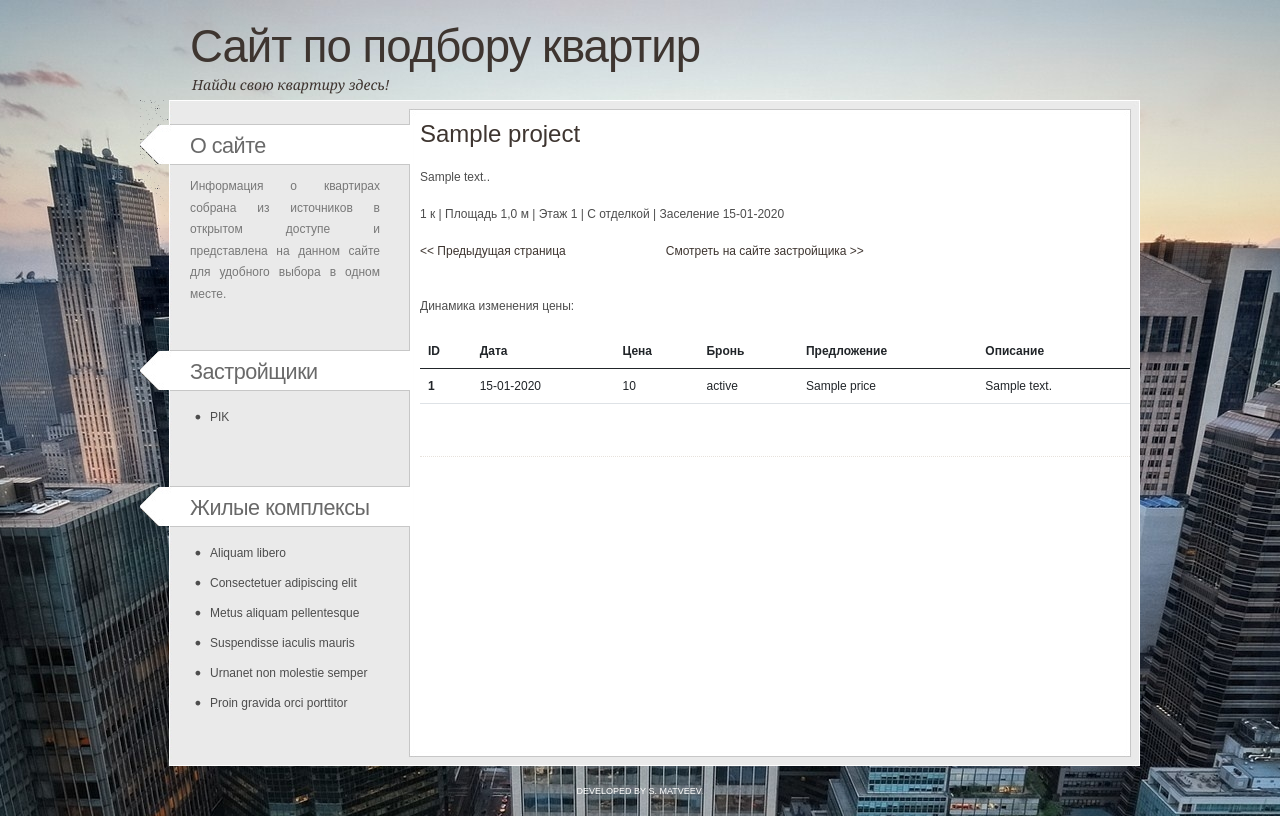
After one commit to darkus007/FlatsWebsite, a Django app: page /flat/1/ in a window 1280 px wide. The commit adds this page. Run offline with Django 4.2, Linux system fonts and the light colour scheme; tables that the repository leaves empty hold one stand-in row (values such as "Sample post").

Commit message:
Добавлены главная страница (ListView), страница квартиры (DetailView). Переделан шаблон, увеличен блок content за счет боковой панели.

```diff
--- a/website/flats/models.py
+++ b/website/flats/models.py
@@ -1,4 +1,5 @@
 from django.db import models
+from django.urls import reverse
 
 
 class Projects(models.Model):
@@ -36,6 +37,9 @@ class Flats(models.Model):
 
     project = models.ForeignKey('Projects', on_delete=models.PROTECT)
 
+    def get_absolute_url(self):
+        return reverse('flat-detail', kwargs={'flatid': self.pk})
+
     class Meta:
         verbose_name_plural = 'Квартиры'
         verbose_name = 'Квартира'
--- a/website/flats/static/flats/css/style.css
+++ b/website/flats/static/flats/css/style.css
@@ -40,12 +40,14 @@ p, ul, ol {
 ul, ol {
 }
 
-a {
+a, a:not([href]):not([class]) {
 	text-decoration: none;
 	color: #3E3530;
 }
 
-a:hover {
+a:hover, a:not([href]):not([class]):hover {
+    color: #3E3530;
+    cursor: pointer;
 }
 
 #wrapper {
@@ -87,14 +89,14 @@ a:hover {
 	padding: 0px 0 0 2px;
 	font: normal 14px Georgia, "Times New Roman", Times, serif;
 	font-style: italic;
-	color: #000000;
+	color: #3E3530;
 }
 
 #logo a {
 	border: none;
 	background: none;
 	text-decoration: none;
-	color: #000000;
+	color: #3E3530;
 }
 
 /* Search */
@@ -184,23 +186,23 @@ a:hover {
 #page {
 	width: 1000px;
 	margin: 0 auto;
-	background: url('../images/img04.png') repeat-y left top;
+	background: url('../images/img041.png') repeat-y left top;
 	padding: 0px;
 }
 
 #page-bgtop {
-	background: url('../images/img03.png') no-repeat left top;
+	background: url('../images/img031.png') no-repeat left top;
 }
 
 #page-bgbtm {
-	background: url('../images/img05.pmg') no-repeat left bottom;
+	background: url('../images/img051.png') no-repeat left bottom;
 }
 
 /* Content */
 
 #content {
 	float: right;
-	width: 620px;
+	width: 720px;
 	padding: 20px 10px 0px 0px;
 }
 
@@ -256,7 +258,7 @@ a:hover {
 
 #sidebar {
 	float: left;
-	width: 370px;
+	width: 270px;
 	margin: 0px;
 	padding: 0px 0px 0px 0px;
 	color: #787878;
@@ -300,6 +302,7 @@ a:hover {
 	padding-top: 13px;
 	padding-left: 50px;
 	margin-bottom: 10px;
+	margin-top: 20px;
 	background: url('../images/img06.png') no-repeat left 4px;
 	letter-spacing: -.5px;
 	font-size: 1.8em;
@@ -365,3 +368,17 @@ a:hover {
 #footer a {
 	color: #FFFFFF;
 }
+
+.cls-button {
+    display: flex;
+    justify-content: left;
+}
+
+.pagination {
+    display: flex;
+    justify-content: center;
+}
+
+.space {
+    width: 100px;
+}
--- a/website/flats/templates/flats/base.html
+++ b/website/flats/templates/flats/base.html
@@ -34,44 +34,17 @@
 		<div id="sidebar">
 			<ul>
 				<li>
-					<div id="search" >
-					<form method="get" action="#">
-						<div>
-							<input type="text" name="s" id="search-text" value="" />
-							<input type="submit" id="search-submit" value="GO" />
-						</div>
-					</form>
-					</div>
-					<div style="clear: both;">&nbsp;</div>
-				</li>
-				<li>
 					<h2>О сайте</h2>
 					<p>Информация о квартирах собрана из источников в открытом доступе и представлена на данном сайте для удобного выбора в одном месте.</p>
 				</li>
 				<li>
-					<h2>Categories</h2>
+					<h2>Застройщики</h2>
 					<ul>
-						<li><a href="#">Aliquam libero</a></li>
-						<li><a href="#">Consectetuer adipiscing elit</a></li>
-						<li><a href="#">Metus aliquam pellentesque</a></li>
-						<li><a href="#">Suspendisse iaculis mauris</a></li>
-						<li><a href="#">Urnanet non molestie semper</a></li>
-						<li><a href="#">Proin gravida orci porttitor</a></li>
+						<li><a target="_blank" href="https://www.pik.ru/">PIK</a></li>
 					</ul>
 				</li>
 				<li>
-					<h2>Blogroll</h2>
-					<ul>
-						<li><a href="#">Aliquam libero</a></li>
-						<li><a href="#">Consectetuer adipiscing elit</a></li>
-						<li><a href="#">Metus aliquam pellentesque</a></li>
-						<li><a href="#">Suspendisse iaculis mauris</a></li>
-						<li><a href="#">Urnanet non molestie semper</a></li>
-						<li><a href="#">Proin gravida orci porttitor</a></li>
-					</ul>
-				</li>
-				<li>
-					<h2>Archives</h2>
+					<h2>Жилые комплексы</h2>
 					<ul>
 						<li><a href="#">Aliquam libero</a></li>
 						<li><a href="#">Consectetuer adipiscing elit</a></li>
--- /dev/null
+++ b/website/flats/templates/flats/flat_detail.html
@@ -0,0 +1,55 @@
+{% extends 'flats/base.html' %}
+
+{% block content %}
+	<h1>{{ flat.project.name }}</h1>
+	<br>
+	<p>{{ flat.address }}.</p>
+	<p>{% if flat.rooms == -1 %}
+		Студия
+		{% else %}
+		{{ flat.rooms }} к
+		{% endif %}
+		| Площадь {{ flat.area }} м | Этаж {{ flat.floor }} |
+		{% if flat.finishing == 1 %}
+		С отделкой
+		{% else %}
+		 Без отделки
+		{% endif %}
+		| Заселение {{ flat.settlement_date|date:"d-m-Y" }}
+	</p>
+	<div class="cls-button">
+		<a onclick="javascript:history.back(); return false;"><< Предыдущая страница</a>
+		<div class="space"></div>
+		<a target="_blank" href="{{ flat.project.url }}{{ flat.url_suffix }}">Смотреть на сайте застройщика >></a>
+	</div>
+	<br><br>
+
+	<p>Динамика изменения цены:</p>
+	<table class="table table-hover">
+	  <thead>
+		<tr>
+		  <th scope="col">ID</th>
+		  <th scope="col">Дата</th>
+		  <th scope="col">Цена</th>
+		  <th scope="col">Бронь</th>
+		  <th scope="col">Предложение</th>
+		  <th scope="col">Описание</th>
+		</tr>
+	  </thead>
+	  <tbody>
+
+	  	{% for price in flat.prices.all %}
+		<tr>
+		  <th scope="row">{{ price.pk }}</th>
+		  <td>{{ price.data_created|date:"d-m-Y" }}</td>
+		  <td>{{ price.price }}</td>
+		  <td>{{ price.booking_status }}</td>
+		  <td>{{ price.benefit_name }}</td>
+		  <td>{{ price.benefit_description }}</td>
+		</tr>
+	  	{% endfor %}
+
+	  </tbody>
+	</table>
+	<br><br>
+{% endblock %}
--- a/website/flats/urls.py
+++ b/website/flats/urls.py
@@ -1,11 +1,12 @@
 from django.conf.urls.static import static
 from django.urls import path, include
 
-from flats.views import IndexList
+from flats.views import IndexList, FlatDetailView
 from website import settings
 
 urlpatterns = [
     path('', IndexList.as_view(), name='index'),
+    path('flat/<int:flatid>/', FlatDetailView.as_view(), name='flat-detail'),
 ]
 
 if settings.DEBUG:
--- a/website/flats/views.py
+++ b/website/flats/views.py
@@ -1,4 +1,4 @@
-from django.views.generic import ListView
+from django.views.generic import ListView, DetailView
 
 from flats.models import Flats
 
@@ -7,30 +7,22 @@ class IndexList(ListView):
     model = Flats
     template_name = 'flats/table_cls.html'
     context_object_name = 'flats'  # вместо objects_list
-    # paginate_by = 50
+    paginate_by = 50
+
     # queryset = Flats.objects.filter(rooms=1).select_related('project').prefetch_related('prices')[:20]
 
-    queryset = Flats.objects.values('pk', 'project__name', 'project__url',
-                                    'rooms', 'prices__price',
-                                    'area', 'floor', 'settlement_date',
-                                    'url_suffix', 'address')[:20]
+    # Переопределяем запрос в базу данных
+    def get_queryset(self):
+        return Flats.objects.select_related('project').prefetch_related('prices') \
+                   .order_by('-prices__data_created', 'prices__price')
 
-    # Переопределяем запрос в базу данных
-    # def get_queryset(self):
-    # q = Product_r.objects.all().annotate(uuid=F('fk_product__uuid')).values('uuid')
-    # .annotate(total=Count('id')).order_by('total')
 
-    # res = Flats.objects.filter(rooms=1).select_related('project')[:20]
-    # res = Flats.objects.filter(rooms=1).select_related('project').prefetch_related('prices__price')[:10]
+class FlatDetailView(DetailView):
+    model = Flats
+    template_name = 'flats/flat_detail.html'
+    context_object_name = 'flat'
+    # slug_url_kwarg = 'flatslug'
+    pk_url_kwarg = 'flatid'
 
-    # res = Flats.objects.values('pk', 'project__name', 'project__url',
-    #                            'rooms', 'prices__price', 'prices__flat_id',
-    #                            'area', 'floor', 'settlement_date',
-    #                            'url_suffix', 'address').annotate()
-    # res = Flats.objects.annotate(uuid=F('prices__data_created')) \
-    #           .values('uuid', 'pk', 'project__name', 'project__url',
-    #                   'rooms', 'prices__price', 'prices__flat_id',
-    #                   'area', 'floor', 'settlement_date', 'url_suffix', 'address') \
-    #           .annotate(total=Count('prices__flat_id'))[:20]
-
-    # return res
+    def get_queryset(self):
+        return Flats.objects.filter(pk=self.kwargs['flatid']).select_related('project').prefetch_related('prices')
```
Also changed, not shown: website/flats/templates/flats/table_cls.html (+39 -12 lines), website/flats/static/flats/images/img03.png (deleted), website/flats/static/flats/images/img031.png (added), website/flats/static/flats/images/img04.png (deleted), website/flats/static/flats/images/img041.png (added), website/flats/static/flats/images/img05.png (deleted), website/flats/static/flats/images/img051.png (added), website/flats/static/flats/images/img07.jpg (added).
